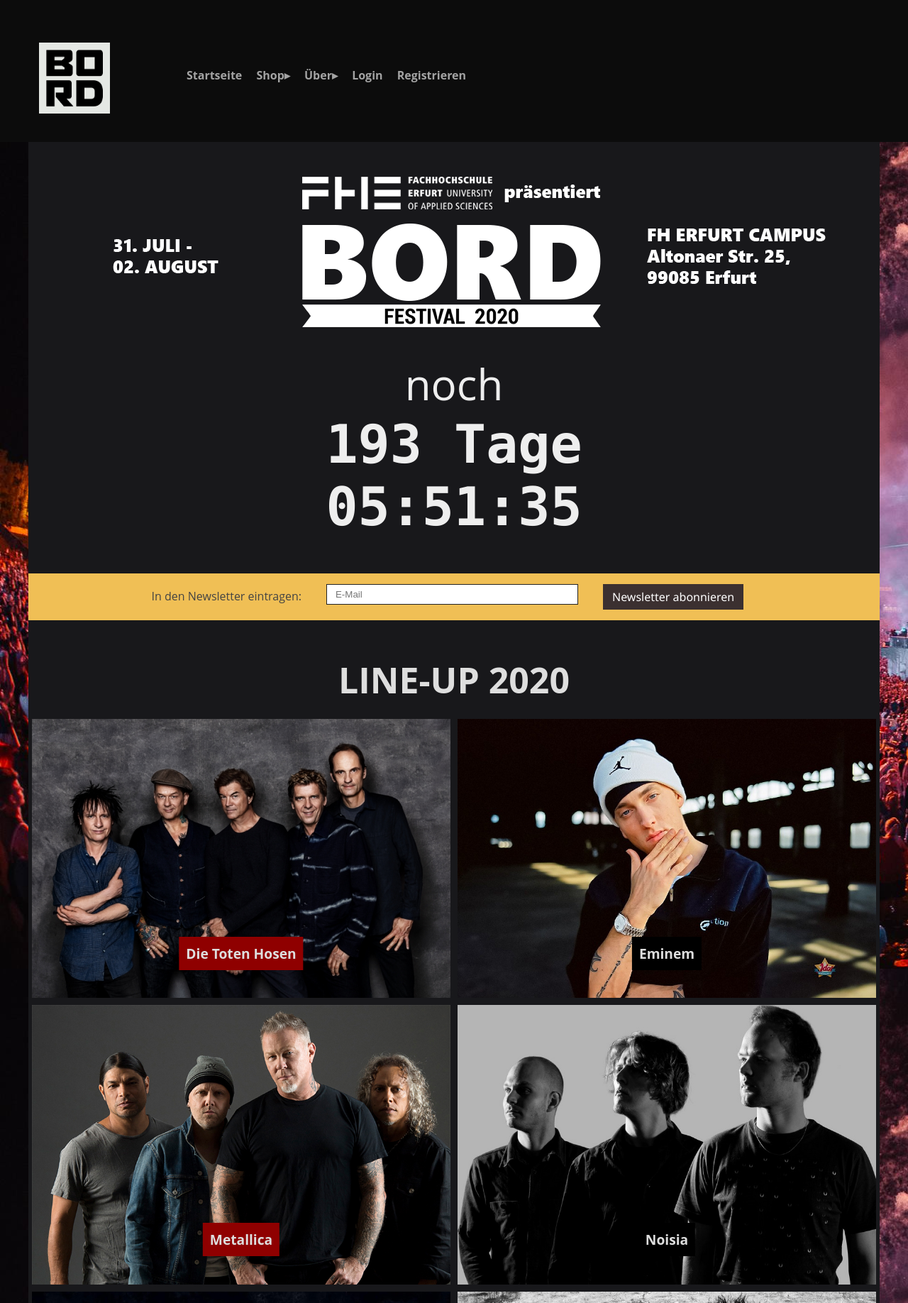
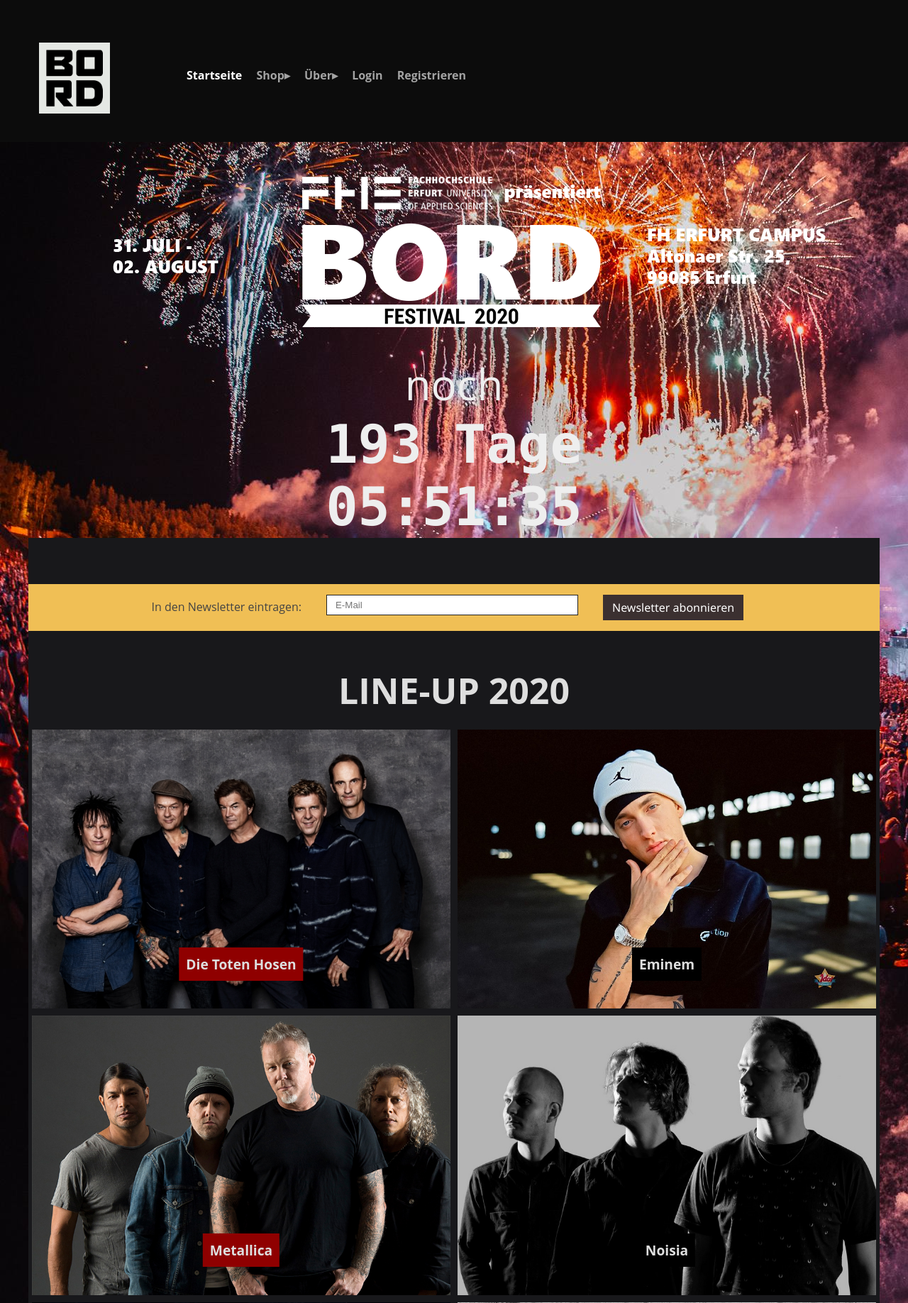
Before and after one commit to fh-erfurt/bord-festival-website, a PHP site: page / in a window 1280 px wide. Shown: the top 1836 px of the page at 71% size. Run offline with PHP 8.4, Linux system fonts and the light colour scheme; some libraries are stand-ins or nearby versions.

Commit message:
added background-black + small style fixes

```diff
--- a/assets/css/grid.css
+++ b/assets/css/grid.css
@@ -32,7 +32,6 @@
 }
 
 .content {
-    background-color: #18181b;
     width: 100%;
     float: left;
     padding-bottom: 15px;
@@ -40,6 +39,14 @@
     padding-right: 15px;
     box-sizing: border-box;
     margin-bottom: 70px;
+}
+
+.background-black {
+    overflow: hidden;
+    padding: 15px;
+    margin-left: -15px;
+    margin-right: -15px;
+    background-color: #18181b;
 }
 
 .navbar {
--- a/assets/css/layout.css
+++ b/assets/css/layout.css
@@ -496,7 +496,6 @@
 
 .contact-content {
     overflow: hidden;
-    border: 2px solid #444;
     margin-left: 15px;
     margin-right: 15px;
     padding: 15px;
@@ -552,7 +551,6 @@
 
 .confirmorder-price-content {
     overflow: hidden;
-    border: 3px solid #444;
     padding: 15px;
 }
 
--- a/views/account/profile.php
+++ b/views/account/profile.php
@@ -1,3 +1,4 @@
+<div class="background-black">
     <div class="row">
         <section>
             <div class="accountdata">
@@ -124,3 +125,4 @@
             </div>
         </section>
     </div>
+</div>
--- a/views/contact/contact.php
+++ b/views/contact/contact.php
@@ -16,6 +16,7 @@
         <?php
     }
 ?>
+<div class="background-black">
     <div class="row">
         <section>
             <div class="contact">
@@ -95,3 +96,4 @@
             </div>
         </section>
     </div>
+</div>
--- a/views/layout.php
+++ b/views/layout.php
@@ -15,7 +15,7 @@
 		<title><?php echo $title ?? "BORD-Festival" ?></title>
 		<link rel="stylesheet" type="text/css" href="assets/css/grid.css">
 		<link rel="stylesheet" type="text/css" href="assets/css/layout.css">
-		<link rel="shortcut icon" type="image/x-icon" href="assets/img/bord-logo.png">
+		<link rel="shortcut icon" type="image/x-icon" href="assets/img/bord_logo_negativ.ico">
 		<?php if(isset($css) && is_array($css)) : ?>
 			<?php foreach($css as $index => $file) : ?>
 			<link rel="stylesheet" type="text/css" href="assets/css/<?=$file?>.css">
@@ -41,7 +41,7 @@
 									</a>
 								</div>
 								<div class="col-lg-10 col-md-10 col-sm-12 float-left nav-menu">
-									<a class="nav-link<?php echo ($activeAction === 'index' ? ' nav-link-active' : ''); ?>" href="?c=pages&a=index">Startseite</a>
+									<a class="nav-link<?php echo ($activeAction === 'index' || $activeAction === '' ? ' nav-link-active' : ''); ?>" href="?c=pages&a=index">Startseite</a>
 									<div class="dropdown">
 										<a href='#' class="nav-link<?php echo ($activeAction === 'shop' ? ' nav-link-active' : ''); ?>">
 											<div>Shop <div class="dropdown-icons">
@@ -104,7 +104,8 @@
 											else :
 										?>
 												<a class="nav-link<?php echo ($activeAction === 'shoppingcart' ? ' nav-link-active' : ''); ?>" ´
-												href="?c=order&a=shoppingcart">Warenkorb
+												href="?c=order&a=shoppingcart">Warenkorb<div class="hide-mobile hide-medium-screen">
+												(<?php echo $carttotalcount . '): ' . $carttotalprice . '€'; ?></div>
 												</a>
 										<?php
 											endif;
--- a/views/order/confirmorder.php
+++ b/views/order/confirmorder.php
@@ -1,3 +1,4 @@
+<div class="background-black">
     <div class="row">
         <div class="col-lg-12 col-md-12 col-sm-12">
             <section>
@@ -34,3 +35,4 @@
             </section>
         </div>
     </div>
+</div>
--- a/views/order/shop.php
+++ b/views/order/shop.php
@@ -1,5 +1,6 @@
 <script type="text/javascript" src="assets/js/changeItemcount.js"></script>
 
+<div class="background-black">
     <div class="row">
         <div class="col-lg-12 col-md-12 col-sm-12">
             <section>
@@ -170,3 +171,4 @@
             </section>
         </div>
     </div>
+</div>
--- a/views/order/shoppingcart.php
+++ b/views/order/shoppingcart.php
@@ -1,3 +1,4 @@
+<div class="background-black">
     <div class="row">
         <div class="col-lg-12 col-md-12 col-sm-12">
             <section>
@@ -157,3 +158,4 @@
             </section>
         </div>
     </div>
+</div>
--- a/views/pages/index.php
+++ b/views/pages/index.php
@@ -18,7 +18,7 @@
         </section>
     </div>
 </div>
-
+<div class="background-black">
     <div class="row">
         <div class="newsletter-form">
             <section>
@@ -124,3 +124,4 @@
             </div>
         </div>
     </section>
+</div>
```
Also changed, not shown: assets/img/bord_logo_negativ.ico (added), assets/img/favicon.ico (deleted), assets/img/favicon.png (deleted). Lines whose indentation alone changed are shown as unchanged.
